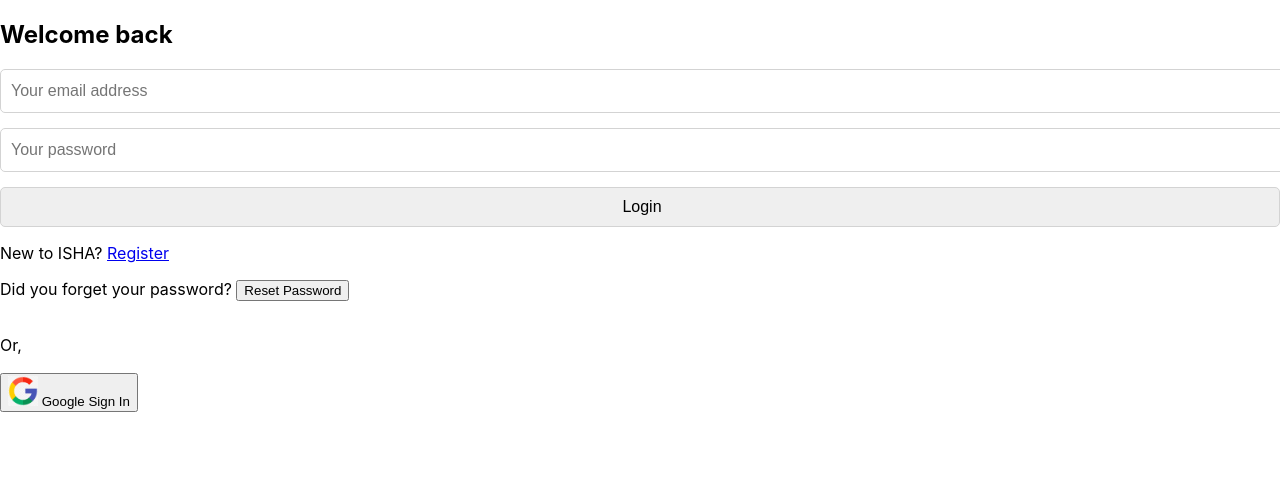
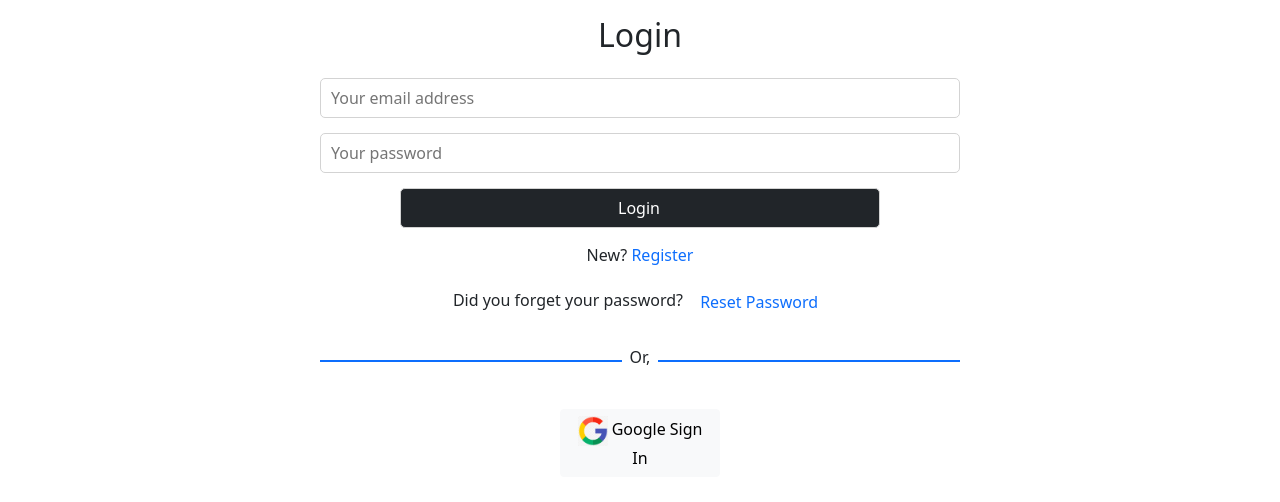
Before and after one commit to ahnafwarith/fruitoo-mart, a React (Create React App) app: page /login in a window 1280 px wide. Shown: the top 502 px of the page. Built offline with nearby package versions, Linux system fonts and the light colour scheme.

Commit message:
finished whole login section

```diff
--- a/src/App.js
+++ b/src/App.js
@@ -3,6 +3,7 @@ import './App.css';
 import Home from './Pages/Home/Home';
 import Login from './Pages/Login/Login/Login';
 import Register from './Pages/Login/Register/Register';
+import 'bootstrap/dist/css/bootstrap.min.css';
 
 function App() {
   return (
--- a/src/Pages/Login/Login/Login.js
+++ b/src/Pages/Login/Login/Login.js
@@ -45,14 +45,14 @@ const Login = () => {
     }
     return (
         <div className='login-form'>
-            <h2 className='text-success mt-3 text-center'>Welcome back</h2>
+            <h2 className='text-dark mt-3 text-center'>Login</h2>
             {errorMessage}
             <form onSubmit={handleLogin} className='mt-4 w-50 mx-auto'>
                 <input type="email" ref={emailRef} name="email" id="" placeholder='Your email address' required />
                 <input type="password" name="password" id="" placeholder='Your password' required />
-                <input className='w-75 mx-auto btn btn-success mt-2' type="submit" value="Login" />
-                <p className='text-center'>New to ISHA? <Link to='/register' className='text-success text-decoration-none pe-auto'>Register</Link></p>
-                <p className='text-center'>Did you forget your password? <button className='btn btn-link text-success text-decoration-none pe-2' onClick={resetPassword}>Reset Password</button></p>
+                <input className='w-75 mx-auto btn btn-dark mt-2' type="submit" value="Login" />
+                <p className='text-center'>New? <Link to='/register' className='text-primary text-decoration-none pe-auto'>Register</Link></p>
+                <p className='text-center'>Did you forget your password? <button className='btn btn-link text-primary text-decoration-none pe-2' onClick={resetPassword}>Reset Password</button></p>
             </form>
             <SocialLogin></SocialLogin>
             <ToastContainer />
--- a/src/Pages/Login/Register/Register.js
+++ b/src/Pages/Login/Register/Register.js
@@ -33,20 +33,20 @@ const Register = () => {
     }
     return (
         <div className='register-form'>
-            <h2 className='text-success mt-3 text-center'>Start your healthcare journey with ISHA</h2>
+            <h2 className='text-dark mt-3 text-center'>Register</h2>
             <form onSubmit={makingUser}>
                 <input type="text" name="name" id="" placeholder='Your name' />
                 <input type="email" name="email" id="" placeholder='Your email address' required />
                 <input type="password" name="password" id="" placeholder='Your password' required />
                 <input onClick={() => setAgree(!agree)} type="checkbox" name="terms" id="terms" />
-                <label className={`ps-3 ${agree ? 'text-success' : 'text-danger'}`} htmlFor="terms">I accept terms and conditions</label>
+                <label className={`ps-3 ${agree ? 'text-primary' : 'text-danger'}`} htmlFor="terms">I accept terms and conditions</label>
                 <input
                     disabled={!agree}
-                    className='w-75 mx-auto btn btn-success mt-2'
+                    className='w-75 mx-auto btn btn-dark mt-2'
                     type="submit"
                     value="Register" />
             </form>
-            <p className='text-center'>Already have an account? <Link to='/login' className='text-success text-decoration-none pe-auto'>Login</Link></p>
+            <p className='text-center'>Already have an account? <Link to='/login' className='text-primary text-decoration-none pe-auto'>Login</Link></p>
             {/* </Form> */}
         </div>
     );
--- a/src/Pages/Login/SocialLogin/SocialLogin.js
+++ b/src/Pages/Login/SocialLogin/SocialLogin.js
@@ -22,9 +22,9 @@ const SocialLogin = () => {
         <div className='w-50 mx-auto'>
             {errorMessage}
             <div className='d-flex align-items-center'>
-                <div style={{ height: '2px' }} className='bg-success w-50'></div>
+                <div style={{ height: '2px' }} className='bg-primary w-50'></div>
                 <p className='mt-2 px-2'>Or,</p>
-                <div style={{ height: '2px' }} className='bg-success w-50'></div>
+                <div style={{ height: '2px' }} className='bg-primary w-50'></div>
             </div >
             <button
                 onClick={() => signInWithGoogle()}
--- a/src/firebase.init.js
+++ b/src/firebase.init.js
@@ -6,12 +6,12 @@ import { getAuth } from 'firebase/auth';
 
 // Your web app's Firebase configuration
 const firebaseConfig = {
-    apiKey: process.env.REACT_APP_apiKey,
-    authDomain: process.env.REACT_APP_authDomain,
-    projectId: process.env.REACT_APP_projectId,
-    storageBucket: process.env.REACT_APP_storageBucket,
-    messagingSenderId: process.env.REACT_APP_messagingSenderId,
-    appId: process.env.REACT_APP_appId,
+    apiKey: "AIzaSyBYIepACs-sZyGTT1U8CD11N_dLUqugfv8",
+    authDomain: "simple-shopping-app-bd927.firebaseapp.com",
+    projectId: "simple-shopping-app-bd927",
+    storageBucket: "simple-shopping-app-bd927.appspot.com",
+    messagingSenderId: "926895431680",
+    appId: "1:926895431680:web:679716b8a00a290321f8e5"
 };
 
 // Initialize Firebase
```
